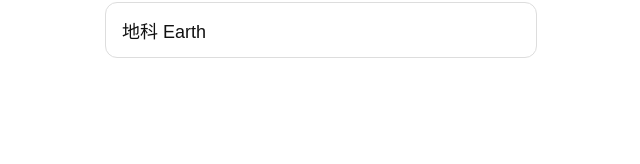
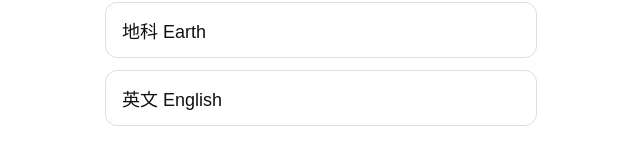
Before and after one commit to anchihsieh/exam-anki-web, a Next.js app: page /subject in a window 1280 px wide. Shown: the part 316-480 px from the top of the page, without its empty margins (319-959 px from the left). Built offline with nearby package versions, Linux system fonts and the light colour scheme.

Commit message:
Update summary UI + subject back button

```diff
--- a/src/app/subject/page.js
+++ b/src/app/subject/page.js
@@ -7,6 +7,7 @@ const subjects = [
   { key: "chemistry", label: "化學 Chemistry" },
   { key: "biology", label: "生物 Biology" },
   { key: "earth", label: "地科 Earth" },
+  { key: "english", label: "英文 English" },
 ];
 
 export default function SubjectPage() {
```
